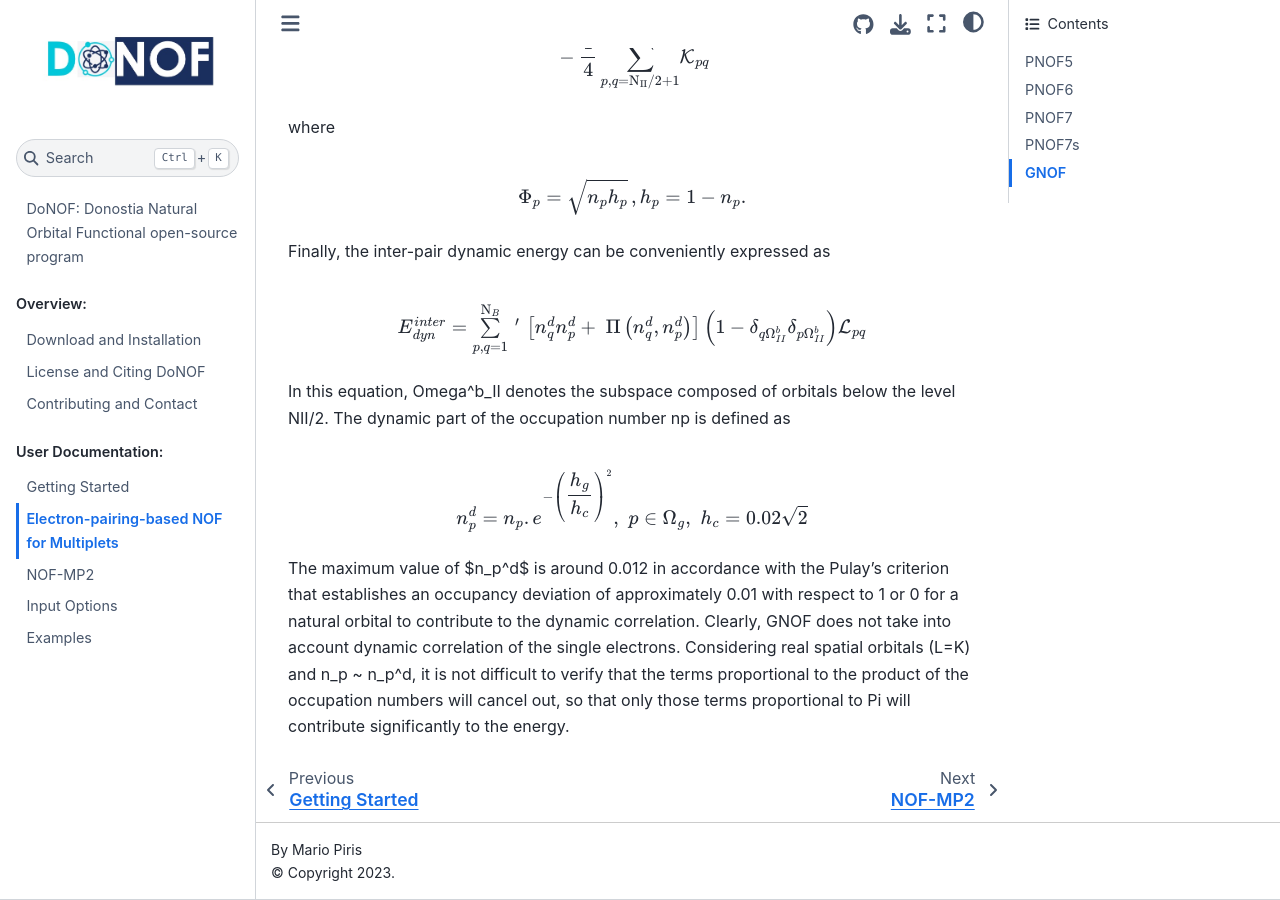
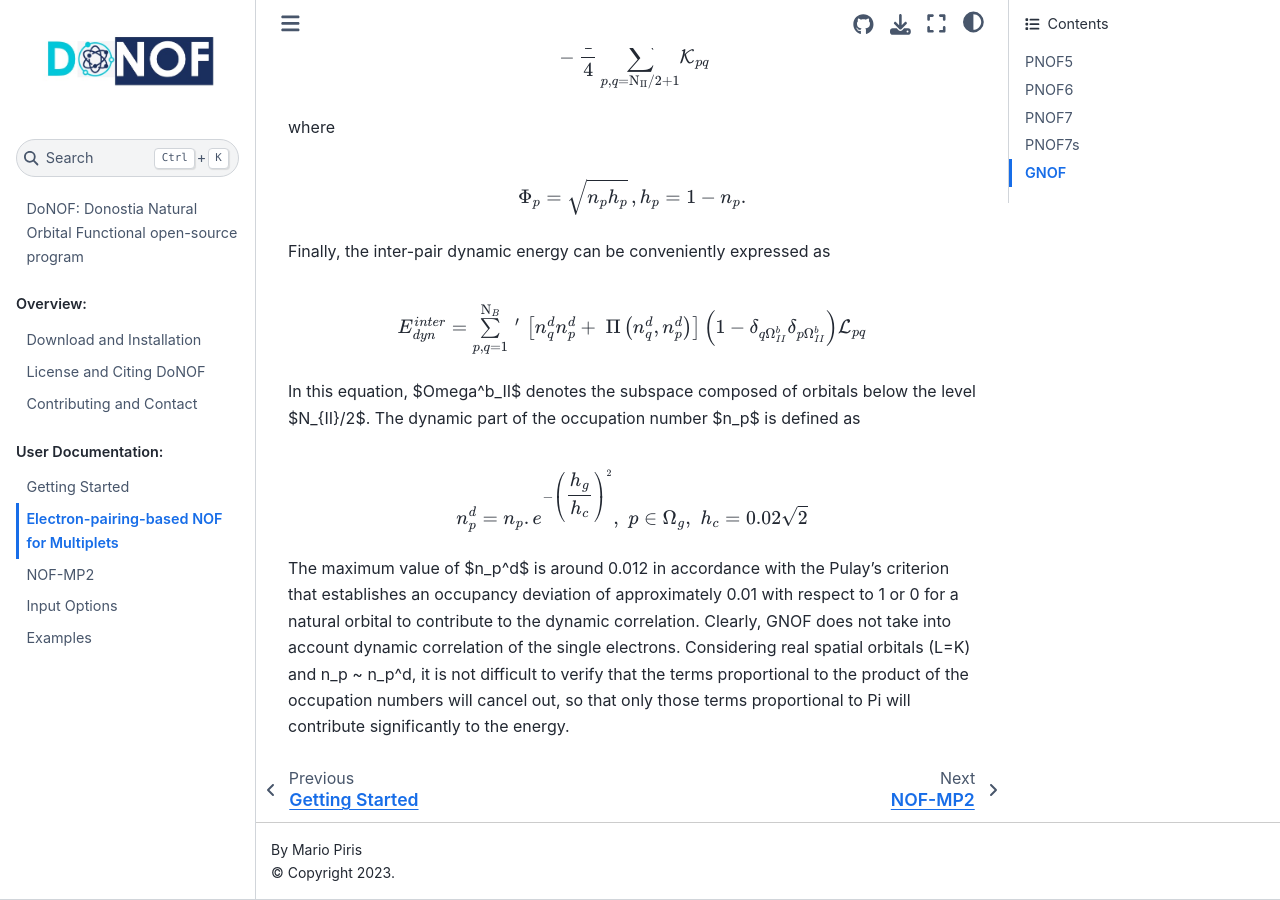
Before and after one commit to DoNOF/DoNOF-Documentation, a Jupyter Book: the page built from docs/PNOF57.rst, in a window 1280 px wide and 900 px high, scrolled down 5363 px. Built offline with Jupyter Book 1.0.4 settings and Sphinx 7.4.7 and the Sphinx Book theme 1.1.4, drawn with Linux system fonts in a browser that asks for light colours.

Commit message:
Update PNOF57.rst

```diff
--- a/docs/PNOF57.rst
+++ b/docs/PNOF57.rst
@@ -193,7 +193,7 @@ Finally, the inter-pair dynamic energy can be conveniently expressed as
 
  \begin{array}{c} E_{dyn}^{inter}=\sum\limits _{p,q=1}^{\mathrm{N}_{B}}\,'\, \left[n_{q}^{d}n_{p}^{d} +\;\Pi\left(n_{q}^{d},n_{p}^{d}\right)\right] \left(1-\delta_{q\Omega^{b}_{II}}\delta_{p\Omega^{b}_{II}}\right)\mathcal{L}_{pq} \end{array}
 
-In this equation, Omega^b_II denotes the subspace composed of orbitals below the level NII/2. The dynamic part of the occupation number np is defined as
+In this equation, $Omega^b_II$ denotes the subspace composed of orbitals below the level $N_{II}/2$. The dynamic part of the occupation number $n_p$ is defined as
 
 .. math::
 
```
